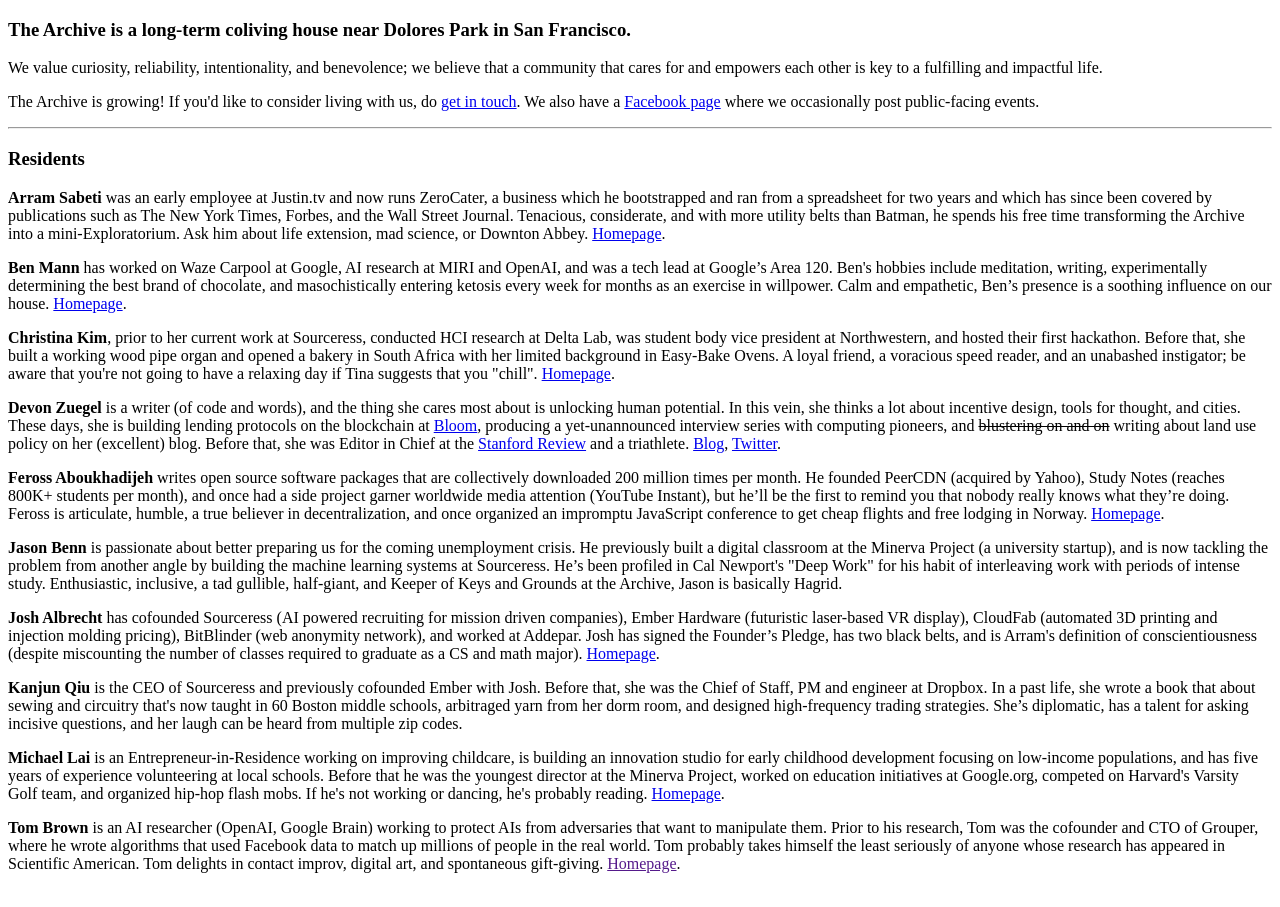
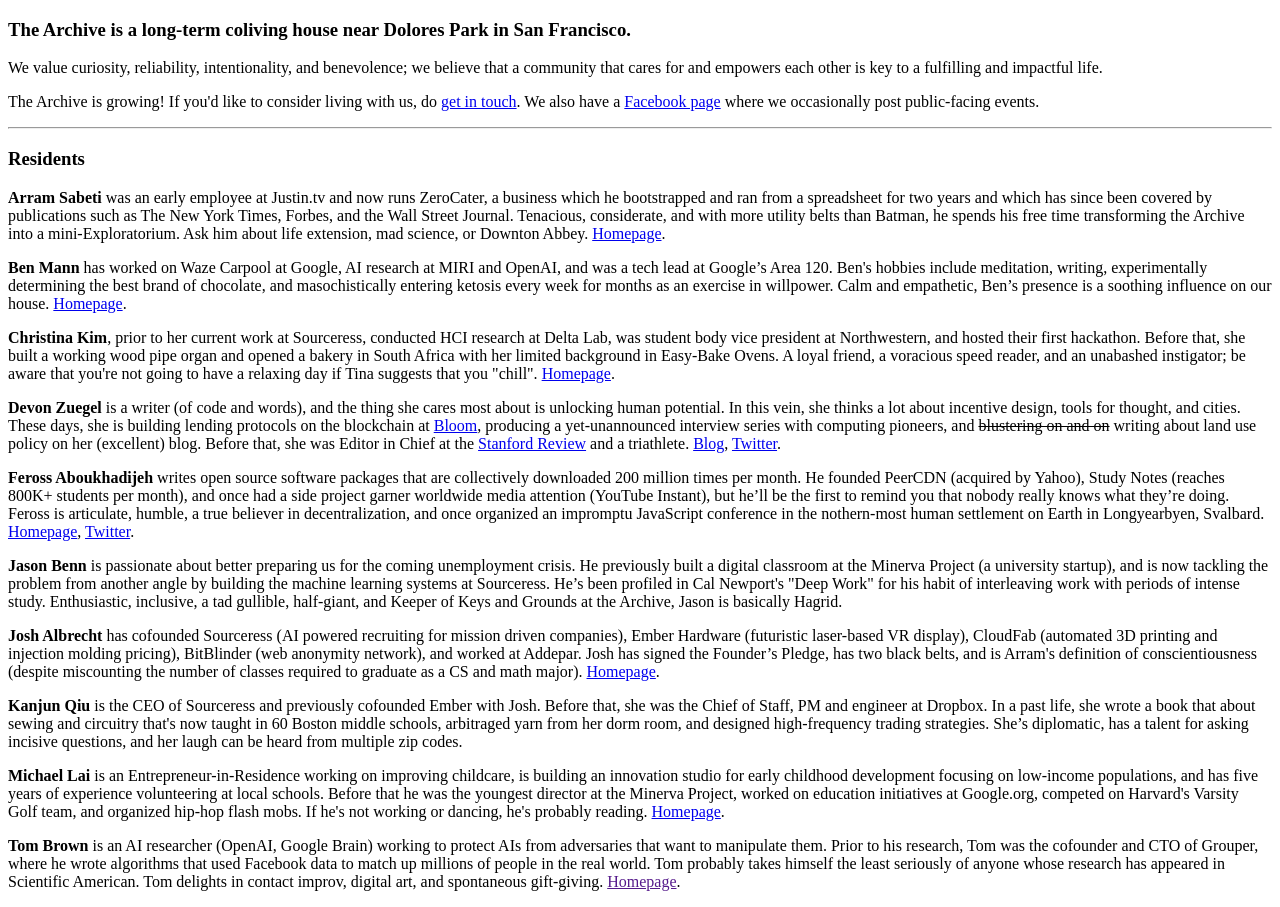
Before and after one commit to JasonBenn/archive.house, a Gatsby site: page / in a window 1280 px wide. Built offline with nearby package versions, Linux system fonts and the light colour scheme; Gatsby itself is replaced by a stand-in of ours.

Commit message:
update feross bio

```diff
--- a/src/pages/index.tsx
+++ b/src/pages/index.tsx
@@ -95,8 +95,10 @@ export default class extends React.Component<IndexPageProps, {after: number}> {
             (YouTube Instant), but he’ll be the first to remind you that nobody
             really knows what they’re doing. Feross is articulate, humble, a true
             believer in decentralization, and once organized an impromptu JavaScript
-            conference to get cheap flights and free lodging in Norway.{' '}
-            <a href="https://feross.org/">Homepage</a>.
+            conference in the nothern-most human settlement on Earth in Longyearbyen,
+            Svalbard.{' '}
+            <a href="https://feross.org/">Homepage</a>,{' '}
+            <a href="https://twitter.com/feross">Twitter</a>.
           </p>
 
           <p>
```
